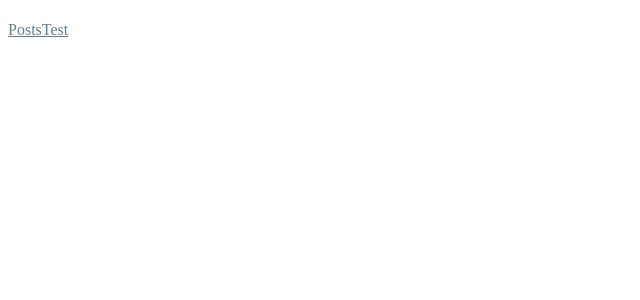
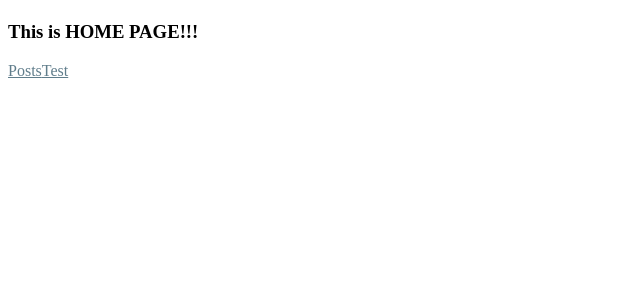
Before and after one commit to Nishit2011/angular-randompractice, an Angular app: page / in a window 1280 px wide. Shown: the top 300 px of the page, without its empty margins (0-640 px from the left). Built offline with nearby package versions, Linux system fonts and the light colour scheme.

Commit message:
wild ard route

```diff
--- a/src/app/app.component.html
+++ b/src/app/app.component.html
@@ -3,6 +3,7 @@
   <h1>{{message}}</h1>
 <!-- <app-test (childEvent)="message=$event"  [parentData]="city"></app-test> -->
 <!-- <app-posts></app-posts> -->
+<h3>This is HOME PAGE!!!</h3>
 </div>
 
 <nav>
```
